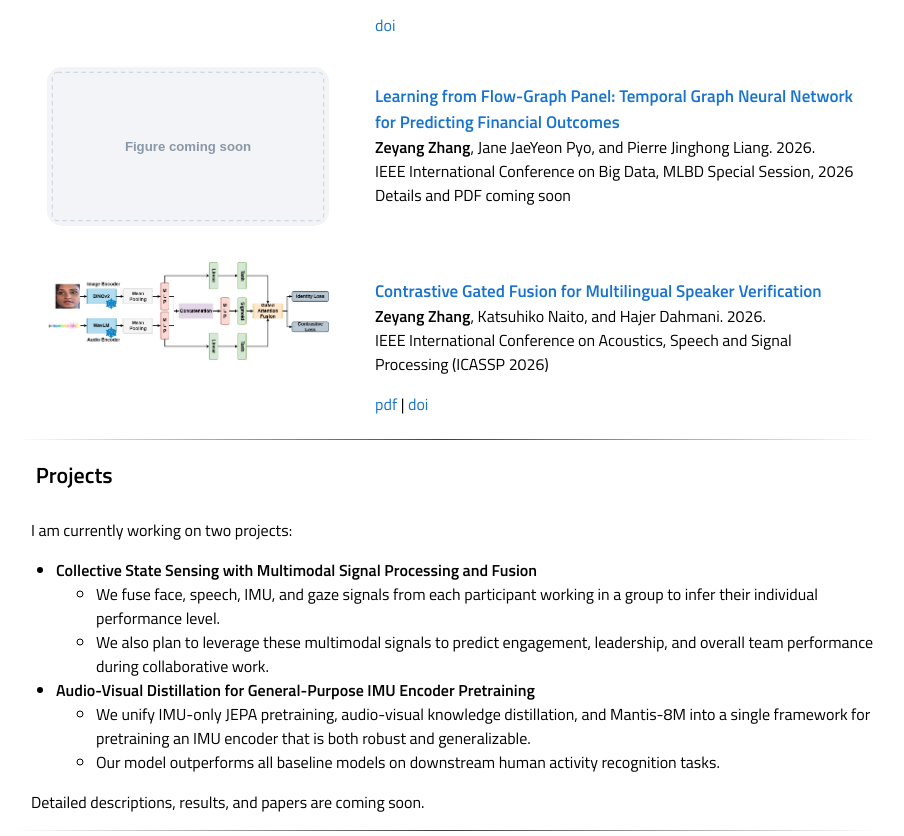
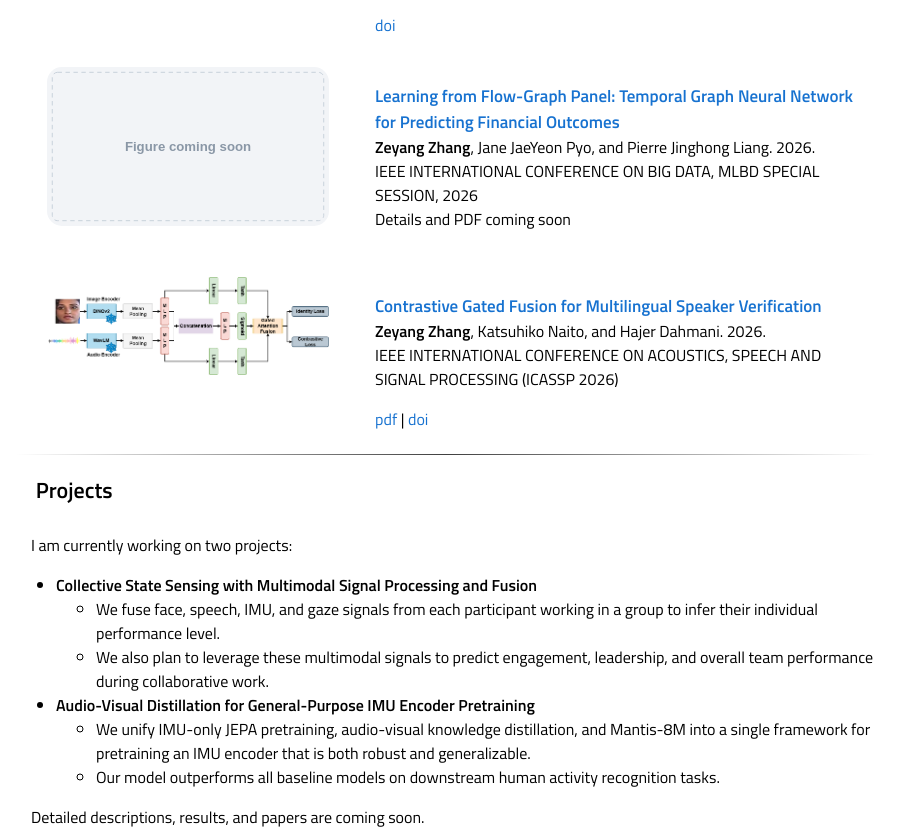
Before and after one commit to Hansuper666/zeyang-homepage, a plain HTML site: page index.html in a window 1280 px wide. Shown: the part 1645-2481 px from the top of the page, without its empty margins (194-1098 px from the left). Drawn offline with Linux system fonts and the light colour scheme.

Commit message:
Capitalize IEEE venue lines to match ICMI entries

```diff
--- a/index.html
+++ b/index.html
@@ -364,7 +364,7 @@ img {
       <p>
       <heading style="color:#1772d0;">Learning from Flow-Graph Panel: Temporal Graph Neural Network for Predicting Financial Outcomes</heading><br>
       <b>Zeyang Zhang</b>, Jane JaeYeon Pyo, and Pierre Jinghong Liang. 2026.<br>
-      IEEE International Conference on Big Data, MLBD Special Session, 2026<br>
+      IEEE INTERNATIONAL CONFERENCE ON BIG DATA, MLBD SPECIAL SESSION, 2026<br>
       Details and PDF coming soon<br>
       </p>
     </td>
@@ -378,7 +378,7 @@ img {
       <p><a href="https://doi.org/10.1109/ICASSP55912.2026.11461395" id="CGF">
       <heading>Contrastive Gated Fusion for Multilingual Speaker Verification</heading></a><br>
       <b>Zeyang Zhang</b>, Katsuhiko Naito, and Hajer Dahmani. 2026.<br>
-      IEEE International Conference on Acoustics, Speech and Signal Processing (ICASSP 2026)<br>
+      IEEE INTERNATIONAL CONFERENCE ON ACOUSTICS, SPEECH AND SIGNAL PROCESSING (ICASSP 2026)<br>
       </p>
       <div class="paper" id="cgf">
       <a href="https://ieeexplore.ieee.org/stamp/stamp.jsp?tp=&amp;arnumber=11461395">pdf</a> |
```
